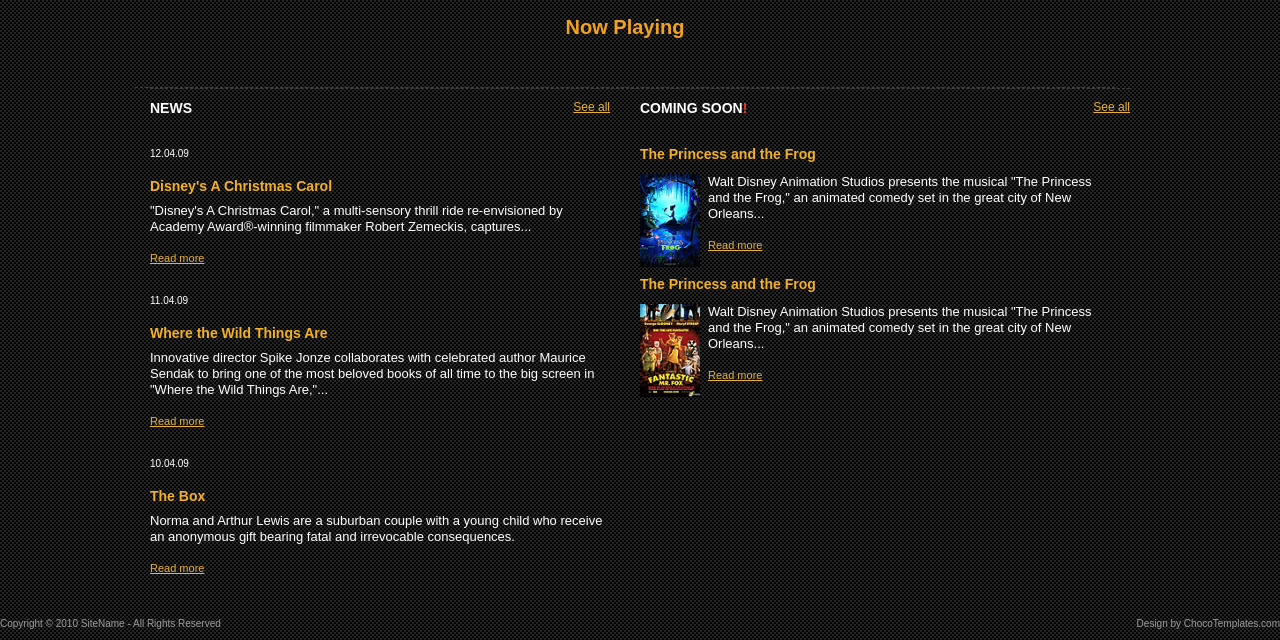
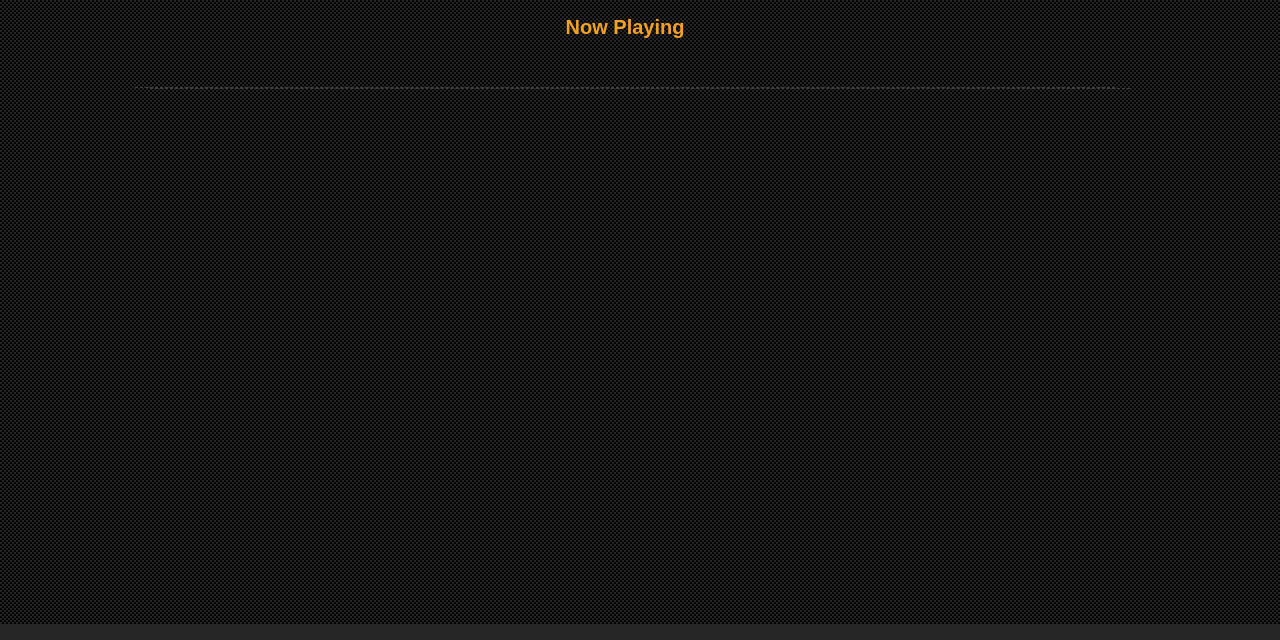
Before and after one commit to DiaaRamadan/movie-db-api, a PHP site: page /index.php in a window 1280 px wide. Shown: the part 176-816 px from the top of the page. Run offline with PHP 8.4, Linux system fonts and the light colour scheme; data that the repository does not hold is empty.

Commit message:
edit footer file

```diff
--- a/footer.php
+++ b/footer.php
@@ -1,49 +1,4 @@
-<div id="news">
-      <div class="head">
-        <h3>NEWS</h3>
-        <p class="text-right"><a href="#">See all</a></p>
-      </div>
-      <div class="content">
-        <p class="date">12.04.09</p>
-        <h4>Disney's A Christmas Carol</h4>
-        <p>&quot;Disney's A Christmas Carol,&quot; a multi-sensory thrill ride re-envisioned by Academy Award&reg;-winning filmmaker Robert Zemeckis, captures... </p>
-        <a href="#">Read more</a> </div>
-      <div class="content">
-        <p class="date">11.04.09</p>
-        <h4>Where the Wild Things Are</h4>
-        <p>Innovative director Spike Jonze collaborates with celebrated author Maurice Sendak to bring one of the most beloved books of all time to the big screen in &quot;Where the Wild Things Are,&quot;...</p>
-        <a href="#">Read more</a> </div>
-      <div class="content">
-        <p class="date">10.04.09</p>
-        <h4>The Box</h4>
-        <p>Norma and Arthur Lewis are a suburban couple with a young child who receive an anonymous gift bearing fatal and irrevocable consequences.</p>
-        <a href="#">Read more</a> </div>
-    </div>
-    <div id="coming">
-      <div class="head">
-        <h3>COMING SOON<strong>!</strong></h3>
-        <p class="text-right"><a href="#">See all</a></p>
-      </div>
-      <div class="content">
-        <h4>The Princess and the Frog </h4>
-        <a href="#"><img src="css/images/coming-soon1.jpg" alt="" /></a>
-        <p>Walt Disney Animation Studios presents the musical &quot;The Princess and the Frog,&quot; an animated comedy set in the great city of New Orleans...</p>
-        <a href="#">Read more</a> </div>
-      <div class="cl">&nbsp;</div>
-      <div class="content">
-        <h4>The Princess and the Frog </h4>
-        <a href="#"><img src="css/images/coming-soon2.jpg" alt="" /></a>
-        <p>Walt Disney Animation Studios presents the musical &quot;The Princess and the Frog,&quot; an animated comedy set in the great city of New Orleans...</p>
-        <a href="#">Read more</a> </div>
-    </div>
-    <div class="cl">&nbsp;</div>
-  </div>
-  <div id="footer">
-    <p class="lf">Copyright &copy; 2010 <a href="#">SiteName</a> - All Rights Reserved</p>
-    <p class="rf">Design by <a href="http://chocotemplates.com/">ChocoTemplates.com</a></p>
-    <div style="clear:both;"></div>
-  </div>
-</div>
+
 <!-- END PAGE SOURCE -->
 <script src="https://code.jquery.com/jquery-3.3.1.slim.min.js" integrity="sha384-q8i/X+965DzO0rT7abK41JStQIAqVgRVzpbzo5smXKp4YfRvH+8abtTE1Pi6jizo" crossorigin="anonymous"></script>
 <script src="https://cdnjs.cloudflare.com/ajax/libs/popper.js/1.14.7/umd/popper.min.js" integrity="sha384-UO2eT0CpHqdSJQ6hJty5KVphtPhzWj9WO1clHTMGa3JDZwrnQq4sF86dIHNDz0W1" crossorigin="anonymous"></script>
```
